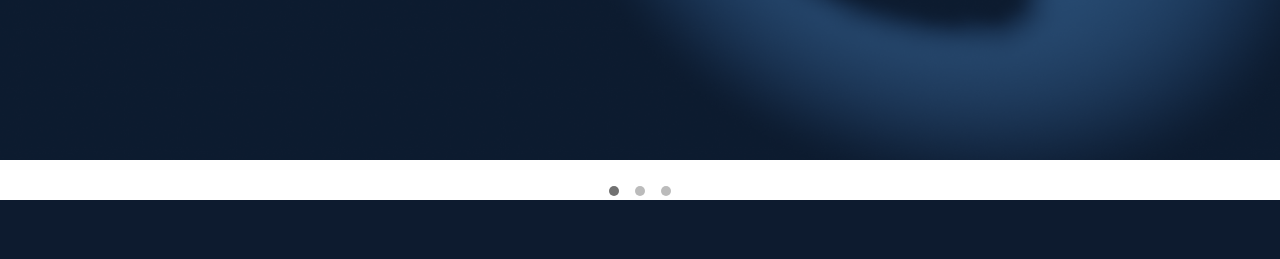
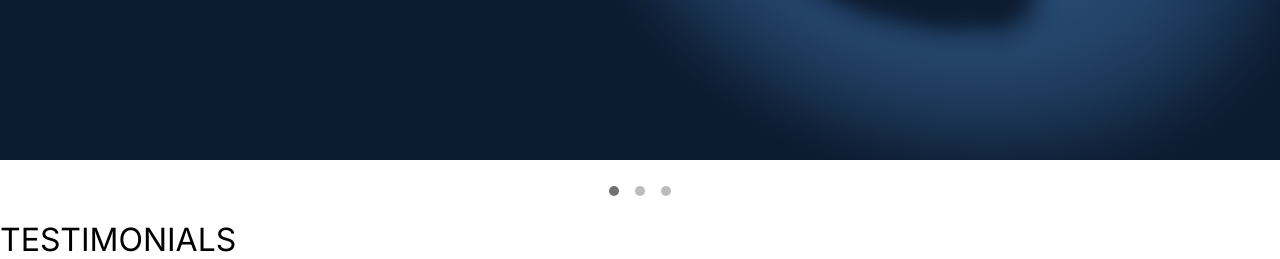
Before and after one commit to MarinaLl/codingAcademy, a PHP site: page / in a window 1280 px wide. Shown: the part 601-860 px from the top of the page. Before the commit the page ends 801 px from the top, so only its background shows below. Run offline with PHP 8.4, Linux system fonts and the light colour scheme.

Commit message:
testimonials

```diff
--- a/css/login.css
+++ b/css/login.css
@@ -10,12 +10,11 @@
   background-position: center;
 }
 .loginContainer > div:last-child {
-  border-left: 2px solid grey;
+  border-left: 2px solid red;
   display: grid;
   grid-template-columns: 378px;
   grid-template-rows: auto 137px 261px auto;
   text-align: center;
-  justify-items: center;
 }
 .loginContainer > div:last-child div:nth-child(1) {
   grid-area: 1/1/2/2;
--- a/css/main.css
+++ b/css/main.css
@@ -450,12 +450,11 @@ input[type=reset] {
   background-position: center;
 }
 .loginContainer > div:last-child {
-  border-left: 2px solid grey;
+  border-left: 2px solid red;
   display: grid;
   grid-template-columns: 378px;
   grid-template-rows: auto 137px 261px auto;
   text-align: center;
-  justify-items: center;
 }
 .loginContainer > div:last-child div:nth-child(1) {
   grid-area: 1/1/2/2;
@@ -1425,4 +1424,13 @@ form[name=studentsGrade] table button {
 }
 form[name=studentsGrade] table input[type=number] {
   float: right;
+}
+
+#testimonials h4 {
+  color: #000;
+  font-size: 32px;
+  font-style: normal;
+  font-weight: 400;
+  line-height: normal;
+  padding-top: 20px;
 }/*# sourceMappingURL=main.css.map */
--- a/index.php
+++ b/index.php
@@ -27,6 +27,17 @@
     <div id="next">&#10095;</div>
 
     <div id="indicator-container"></div>
+    <div class="grid-container">
+        <div></div>
+        <div>
+
+        </div>
+        <div></div>
+    </div>
+    <div id="testimonials">
+        <h4>TESTIMONIALS</h4>
+
+    </div>
 
     <script src="main.js"></script>
 
--- a/main.scss
+++ b/main.scss
@@ -686,3 +686,9 @@ form[name="studentsGrade"]{
         }
     }
 }
+
+#testimonials{
+    h4 {
+        @include title(32px, 400);
+    }
+}
--- a/scss/login.scss
+++ b/scss/login.scss
@@ -21,11 +21,11 @@
                 (4, 1, 5, 2)
             );
 
-            border-left: 2px solid grey;
+            border-left: 2px solid red;
             @include grid(378px, auto 137px 261px auto);
             @include generateGridArea(div, $areasCuadricula);
             text-align: center;
-            justify-items: center;
+
 
             div {
                 img {
@@ -42,6 +42,7 @@
 
                 form{
                     @include boxSize(378px, 261px);
+
 
                     input {
                         @include textbox(378px);
```
Also changed, not shown: 2 other files.
